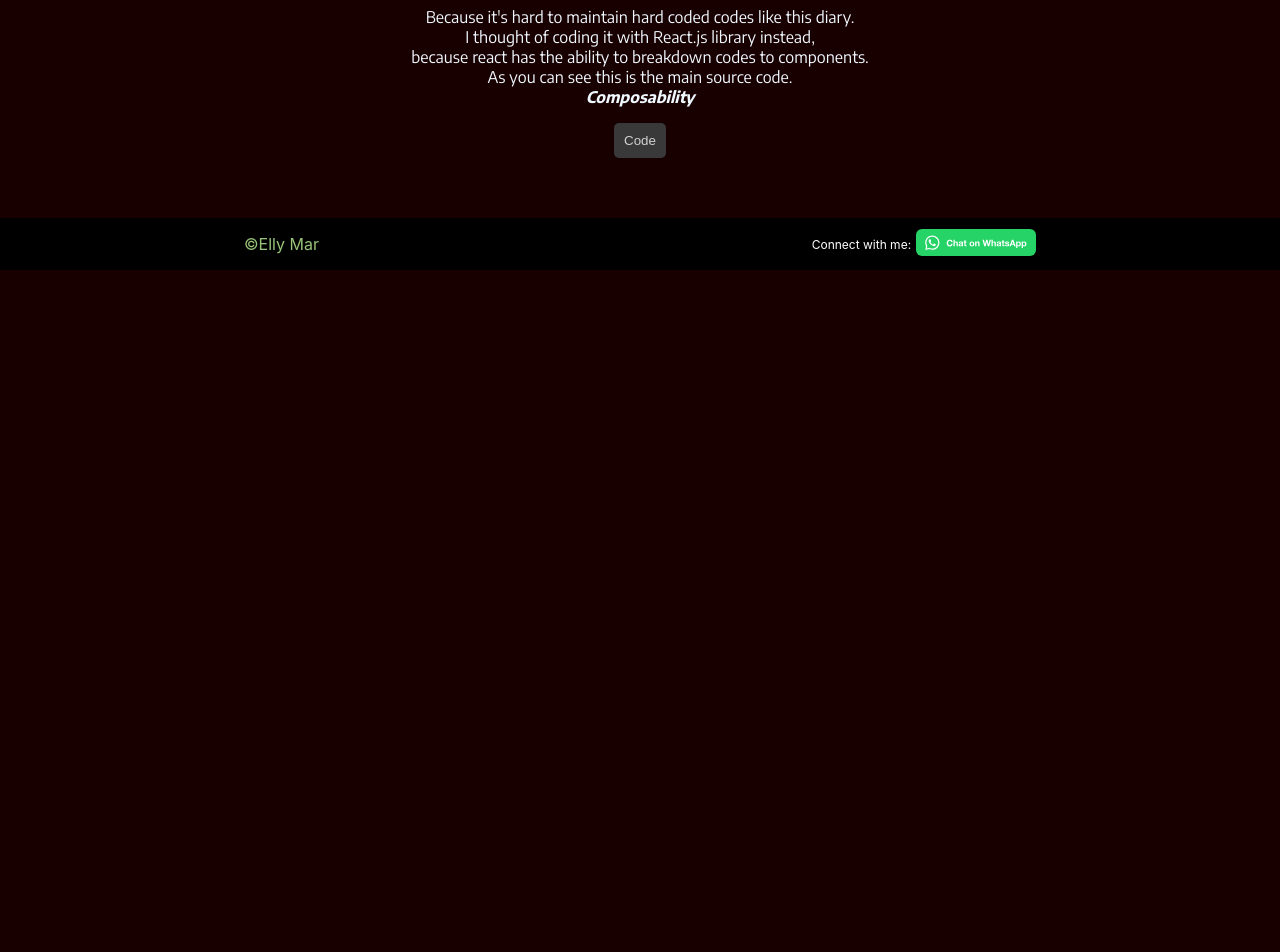
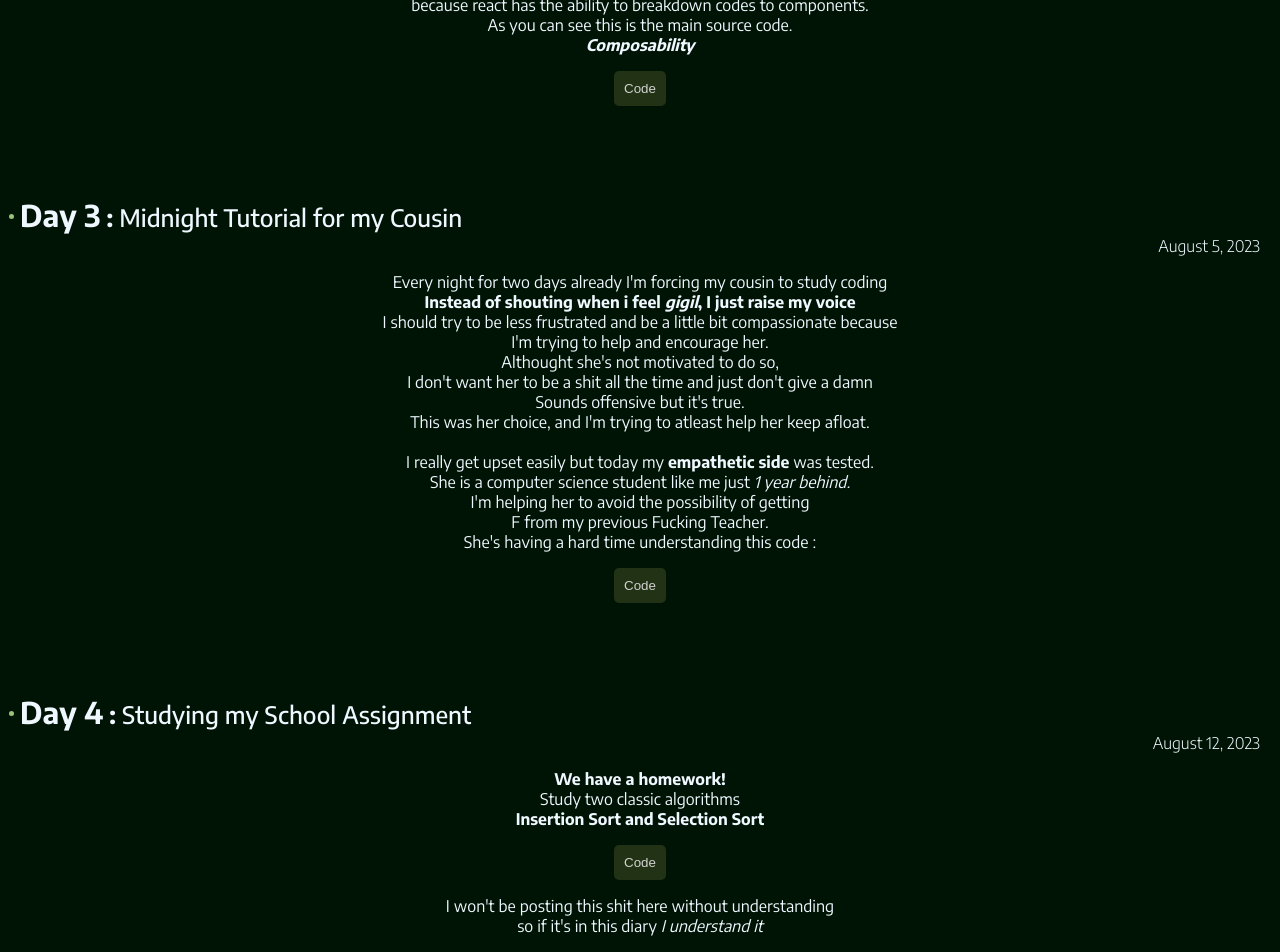
Before and after one commit to tamayor/coding-diary-by-elly, a React (Create React App) app: page / in a window 1280 px wide. Shown: the part 660-1612 px from the top of the page. Before the commit the page ends 930 px from the top, so only its background shows below. Built offline with nearby package versions, Linux system fonts and the light colour scheme.

Commit message:
new set of days and update ui

```diff
--- a/src/App.css
+++ b/src/App.css
@@ -2,32 +2,57 @@
   box-sizing: border-box;
 }
 html{
-  background-color: rgb(25, 0, 0);
+  background-color: rgb(0, 20, 6);
+}
+:root{
+  --text-color: aliceblue;
+  --special-color:  #98c379;
+  --sub-special-color: aquamarine;
+  --button-color: #213314;
 }
 a{
   text-decoration: none;
-  color: #98c379;
+  color: var(--special-color);
 }
 a:hover{
-  color:aquamarine
+  color:var(--sub-special-color)
 }
-hr{
-  opacity: 0.3;
-}
+
 header{
   margin: 20px 0 10px;
   padding: 10px;
   background-color: black;
 }
 .Day{
+  position: relative;
   font-family: 'Encode Sans', sans-serif;
-  color: aliceblue;
+  color: var(--text-color);
   display: flex;
   flex-direction: column;
   justify-content: center;
   align-items: center;
   margin: 50px 10px;
   padding: 10px;
+
+}
+.Day--bookmark{
+  top: 48px;
+  left: -1px;
+  position: absolute;
+  width: 5px;
+  height: 5px;
+  margin: 0;
+  border-radius: 10px;
+  background-color: var(--special-color);
+  border: none;
+  transition: height .5s ease, top .5s ease;
+}
+.Day:hover .Day--bookmark{
+  height: 100%;
+  width: 5px;
+  top: 0;
+  left: -1px;
+
 }
 .Day--day{
   margin: 20px 0 2px;
@@ -51,27 +76,28 @@ header{
 }
 .Day--button{
   color: rgb(209, 209, 209);
-  background-color: #393939;
+  background-color: var(--button-color);
   border: none;
   padding: 10px;
   border-radius: 5px;
   width: max-content;
+  transition: background-color .3s ease,  border-radius .3s ease;
+
 }
 .Day--button:hover{
-  color: rgb(248, 248, 248);
-  background-color: #535353;
-  border: black;
+  cursor: pointer;
+  color: var(--button-color);
+  background-color: var(--special-color);
+  border-radius: 20px;
 }
-.Day--button:active{
-  background-color: black;
-  outline: 1px solid rgb(147, 147, 147);
-}
+
 .Day--code{
   display: flex;
   flex-direction: column;
   justify-content: center;
   align-items: center;
 }
+
 
 /* Define a custom scrollbar style */
 ::-webkit-scrollbar {
--- a/src/App.js
+++ b/src/App.js
@@ -2,21 +2,21 @@ import React from 'react';
 import Header from './components/Header';
 import Day1 from './components/Day1';
 import Day2 from './components/Day2';
-
+import Day3 from './components/Day3';
+import Day4 from './components/Day4';
 import Footer from './components/Footer';
 import './App.css';
 
 
 function App() {
   const Days = [
-                <Day1/>,
-                <Day2/>,]
+                <Day1/>,<Day2/>,<Day3/>,<Day4/>,
+              ]
 
   const days = Days.map((day,index) => {
     return(
       <React.Fragment key={index}>
         {day}
-        {index !== Days.length-1 && <hr/>}
       </React.Fragment>
     )
   })
--- a/src/components/CustomStyle.js
+++ b/src/components/CustomStyle.js
@@ -5,6 +5,6 @@ const customStyle = {
   fontFamily: "Fira Code, monospace",
   fontSize: "11px",
   border: "2px solid black",
-  overscrollBehavior:"contain"
+  overscrollBehavior:"contain",
   };
   export default customStyle;
--- a/src/components/Day1.js
+++ b/src/components/Day1.js
@@ -11,6 +11,7 @@ function Day(){
     }
     return(
         <section className="Day">
+            <hr className="Day--bookmark"/>
             <h2 className="Day--day"><span className="Day--day-count">Day 1</span> : <span className="Day--day-title">The Beginning</span></h2>
             <h4 className="Day--date">August 5, 2023</h4>
             <p  className="Day--thoughts">
--- a/src/components/Day2.js
+++ b/src/components/Day2.js
@@ -11,6 +11,7 @@ function Day(){
   }
     return(
         <section className="Day">
+          <hr className="Day--bookmark"/>
             <h2 className="Day--day"><span className="Day--day-count">Day 2</span> : <span className="Day--day-title">Transfer to React from Hard Coding</span></h2>
             <h4 className="Day--date">August 7, 2023</h4>
             <p  className="Day--thoughts">
--- /dev/null
+++ b/src/components/Day3.js
@@ -0,0 +1,56 @@
+import React from "react";
+import { CodeBlock } from "react-code-blocks";
+import myCustomTheme from "./CustomTheme";
+import customStyle from "./CustomStyle";
+
+function Day(){
+    const [codeDisplay, setCodeDisplay] = React.useState(false);
+
+    function handleCodeDisplay(){
+        setCodeDisplay(!codeDisplay)
+    }
+    return(
+        <section className="Day">
+            <hr className="Day--bookmark"/>
+            <h2 className="Day--day"><span className="Day--day-count">Day 3</span> : <span className="Day--day-title">Midnight Tutorial for my Cousin</span></h2>
+            <h4 className="Day--date">August 5, 2023</h4>
+            <p  className="Day--thoughts">
+                Every night for two days already I'm forcing my cousin to study coding<br/>
+                <strong>Instead of shouting when i feel <i>gigil</i>, I just raise my voice</strong><br/>
+                I should try to be less frustrated and be a little bit compassionate because <br/>
+                I'm trying to help and encourage her.<br/>
+                Althought she's not motivated to do so,<br/>
+                I don't want her to be a shit all the time and just don't give a damn<br/>
+                Sounds offensive but it's true.<br/>
+                This was her choice, and I'm trying to atleast help her keep afloat.<br/><br/>
+                I really get upset easily but today my <strong>empathetic side</strong> was tested.<br/>
+                She is a computer science student like me just<i> 1 year behind.</i> <br/>
+                I'm helping her to avoid the possibility of getting <br/>F from my previous Fucking Teacher. <br/>
+                She's having a hard time understanding this code :
+            </p>
+            {!codeDisplay && <button className="Day--button" onClick={handleCodeDisplay}>Code</button>}
+            {codeDisplay && <div className="Day--code"> <CodeBlock
+                text= {`#include <stdio.h>
+int main(){
+    int i; //-----initialize variable
+    for ( i=0 ; i<=20 ; i++ ){ //-----loop from 0 to 20
+        if( i != 10 ){ //-----if the value of the variable is not equal to 10 print 0
+            printf("0\\n");
+        }
+        else{ //-----else print the value of the variable
+            printf("%d\\n", i);
+        }
+    }
+}`}
+                    language='c'
+                    showLineNumbers={true}
+                    wrapLines={true}
+                    theme={myCustomTheme}
+                    customStyle={customStyle}
+                />
+                <button className="Day--button" onClick={handleCodeDisplay}>&otimes;</button>
+                </div>}
+        </section>
+    )
+}
+export default Day;
--- /dev/null
+++ b/src/components/Day4.js
@@ -0,0 +1,97 @@
+import React from "react";
+import { CodeBlock } from "react-code-blocks";
+import myCustomTheme from "./CustomTheme";
+import customStyle from "./CustomStyle";
+
+function Day(){
+    const [codeDisplay, setCodeDisplay] = React.useState(false);
+
+    function handleCodeDisplay(){
+        setCodeDisplay(!codeDisplay)
+    }
+    return(
+        <section className="Day">
+            <hr className="Day--bookmark"/>
+            <h2 className="Day--day"><span className="Day--day-count">Day 4</span> : <span className="Day--day-title">Studying my School Assignment</span></h2>
+            <h4 className="Day--date">August 12, 2023</h4>
+            <p  className="Day--thoughts">
+                <strong>We have a homework!</strong> <br/>
+                Study two classic algorithms <br/>
+                <strong>Insertion Sort and Selection Sort</strong>
+            </p>
+            {!codeDisplay && <button className="Day--button" onClick={handleCodeDisplay}>Code</button>}
+            {codeDisplay && <div className="Day--code"> <CodeBlock
+                text= {`#include <stdio.h>
+void insertion_sort(int arr[], int length){
+    for(int i=1 ; i<length ; i++){
+        int key=arr[i];
+        int j=i-1;
+        while(j>=0 && arr[j] > key){
+            arr[j+1]=arr[j];
+            j--;
+        }
+        arr[j+1] = key;
+    }
+    printf("Insertion Sort\\n");
+    for (int i=0 ; i<length ; i++){
+        printf("arr[%d] = %d\\n", i, arr[i]);
+    }
+}
+
+void selection_sort(int arr[], int length){
+    for (int i=0 ; i<length-1 ; i++){
+        int min_val = i;
+        for(int j=i+1 ; j<length ; j++){
+            if(arr[j] < arr[min_val]) min_val=j;
+        }
+        if(min_val != i){
+            int temp = arr[min_val];
+            arr[min_val] = arr[i];
+            arr[i] = temp;
+        }
+    }
+    printf("Selection Sort\\n");
+    for (int i=0 ; i<length ; i++){
+        printf("arr[%d] = %d\\n", i, arr[i]);
+    }
+}
+
+int main(){
+    int arr[] = {11, 4, 27, 8, 23, 16, 32, 9, 19, 6};
+    int size = sizeof(arr) / sizeof(arr[0]);
+
+    printf("This is my arrays\\n");
+    for (int i=0 ; i<size ; i++){
+        printf("arr[%d] = %d\\n", i, arr[i]);
+    }
+
+    int option;
+    printf("Choose your Sorting Algorithm: 1-2\\n1. Insertion Sort\\n2. Selection Sort\\n");
+    scanf("%d", &option);
+    switch(option){
+        case 1:
+            insertion_sort(arr, size);
+            break;
+        case 2:
+            selection_sort(arr, size);
+            break;
+        default:
+            printf("Insert 1 <= x <=2");
+    }
+}`}
+                    language='c'
+                    showLineNumbers={true}
+                    wrapLines={true}
+                    theme={myCustomTheme}
+                    customStyle={customStyle}
+                />
+                <button className="Day--button" onClick={handleCodeDisplay}>&otimes;</button>
+                </div>}
+            <p  className="Day--thoughts">
+                I won't be posting this shit here without understanding<br/>
+                so if it's in this diary <em>I understand it</em>
+            </p>
+        </section>
+    )
+}
+export default Day;
```
Also changed, not shown: 1 other file (tests, documents, lock files or other folders).
